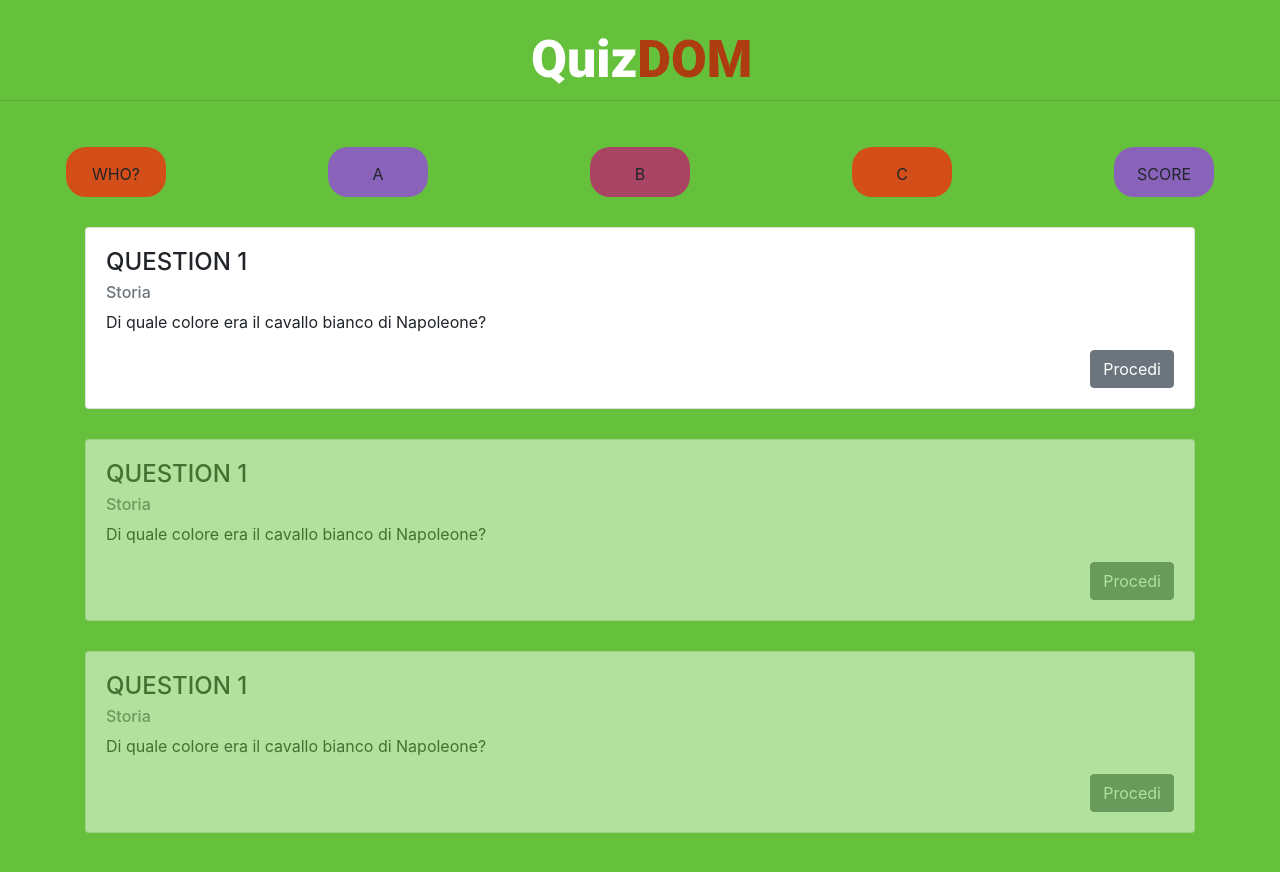
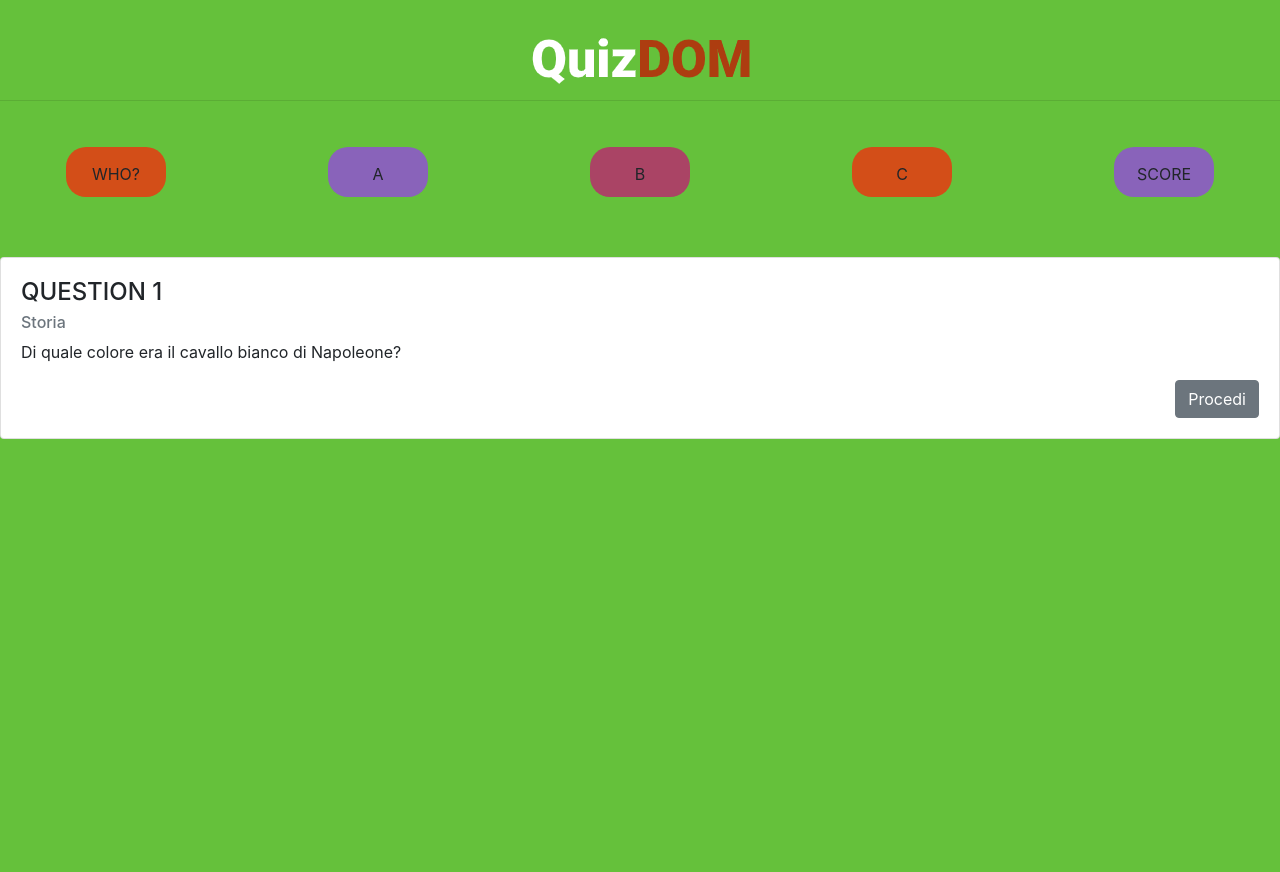
Before and after one commit to gianni/quizdom, a Vue app: page / in a window 1280 px wide. Shown: the top 872 px of the page. After the commit the page ends 800 px from the top, so only its background shows below. Built offline with nearby package versions, Linux system fonts and the light colour scheme.

Commit message:
vertical scroll

```diff
--- a/package.json
+++ b/package.json
@@ -1,5 +1,5 @@
 {
-  "name": "quizdom",
+  "name": "QuizDOM",
   "version": "0.1.0",
   "private": true,
   "scripts": {
@@ -11,7 +11,8 @@
     "bootstrap-vue": "^2.1.0",
     "core-js": "^3.6.4",
     "vue": "^2.6.11",
-    "vue-router": "^3.1.6"
+    "vue-router": "^3.1.6",
+    "vue-scrollto": "^2.18.1"
   },
   "devDependencies": {
     "@babel/polyfill": "^7.7.0",
--- a/src/main.js
+++ b/src/main.js
@@ -5,6 +5,7 @@ import Vue from 'vue'
 import App from './App.vue'
 
 import './plugins/bootstrap-vue'
+import './plugins/scrollto-vue'
 import router from './plugins/router-vue'
 
 Vue.config.productionTip = false
--- a/src/pages/index.vue
+++ b/src/pages/index.vue
@@ -23,52 +23,55 @@
         </b-row>
     </div>
 
-    <div class="container">
+    <div id="container" >
 
-    <!-- question -->
         <div class="questions">
+
             <b-row>
                 <b-col>
-                <b-card class="question" title="QUESTION 1" sub-title="Storia">
+                    <b-card id="step1" class="question" title="QUESTION 1" sub-title="Storia">
                         <b-card-text>
                             Di quale colore era il cavallo bianco di Napoleone?
                         </b-card-text>
                         <b-row>
                             <b-col class="text-right">
-                            <b-button>Procedi</b-button>
+                                <b-button @click="moveNext()">Procedi</b-button>
                             </b-col>
                         </b-row>
                     </b-card>
                 </b-col>
             </b-row>
+
             <b-row>
                 <b-col>
-                <b-card class="question disabled" title="QUESTION 1" sub-title="Storia">
+                    <b-card id="step2" class="question disabled" title="QUESTION 2" sub-title="Storia">
                         <b-card-text>
                             Di quale colore era il cavallo bianco di Napoleone?
                         </b-card-text>
                         <b-row>
                             <b-col class="text-right">
-                            <b-button>Procedi</b-button>
+                                <b-button @click="moveNext()">Procedi</b-button>
                             </b-col>
                         </b-row>
                     </b-card>
                 </b-col>
             </b-row>
+
             <b-row>
                 <b-col>
-                <b-card class="question disabled" title="QUESTION 1" sub-title="Storia">
+                    <b-card id="step3" class="question disabled2" title="QUESTION 3" sub-title="Storia">
                         <b-card-text>
                             Di quale colore era il cavallo bianco di Napoleone?
                         </b-card-text>
                         <b-row>
                             <b-col class="text-right">
-                            <b-button>Procedi</b-button>
+                                <b-button @click="moveNext()">Procedi</b-button>
                             </b-col>
                         </b-row>
                     </b-card>
                 </b-col>
             </b-row>
+
         </div>
 
     </div>
@@ -79,12 +82,51 @@
 </template>
 
 <script>
+
 export default {
-    name:'index'
+    name:'index',
+    data: () => {
+        return {
+            "currentStep":1
+        }
+    },
+    methods:{
+        moveNext : function(){
+
+            let options = {
+                container: '#container',
+                easing: 'ease-in',
+                offset: -60,
+                force: true,
+                cancelable: true,
+                onStart: function(element) {
+                    console.log('start',element);
+                },
+                onDone: function(element) {
+                    console.log('done',element);
+                },
+                onCancel: function() {
+                    console.log('cancelled');
+                },
+                x: false,
+                y: true
+            }
+
+            this.$data.currentStep += 1;
+            this.$scrollTo(`#step${this.$data.currentStep}`, 500, options)
+        }
+    }
 }
 </script>
 
 <style scoped>
+
+#container{
+    overflow: hidden;
+    width:100%;
+    height:300px;
+}
+
 .steps{
     margin-top:30px;
     margin-bottom:30px;
@@ -107,11 +149,7 @@ export default {
 }
 
 .question{
-    margin-bottom:30px;
-}
-
-.disabled{
-    opacity: 0.5;
+    margin-bottom:100px;
 }
 
 
--- /dev/null
+++ b/src/plugins/bus.js
@@ -0,0 +1,2 @@
+import Vue from 'vue'
+export default new Vue()
--- /dev/null
+++ b/src/plugins/scrollto-vue.js
@@ -0,0 +1,4 @@
+import Vue from 'vue'
+import VueScrollTo from 'vue-scrollto'
+
+Vue.use(VueScrollTo)
```
Also changed, not shown: 2 other files (tests, documents, lock files or other folders). Lines whose indentation alone changed are shown as unchanged.
